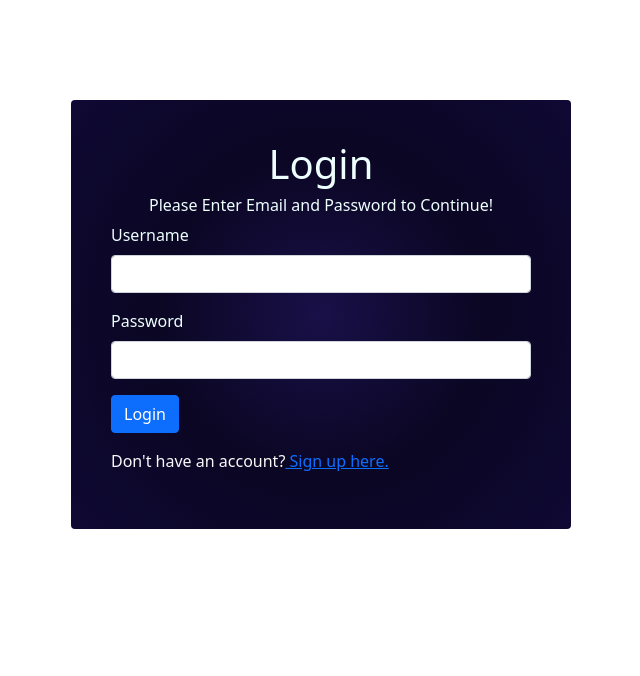
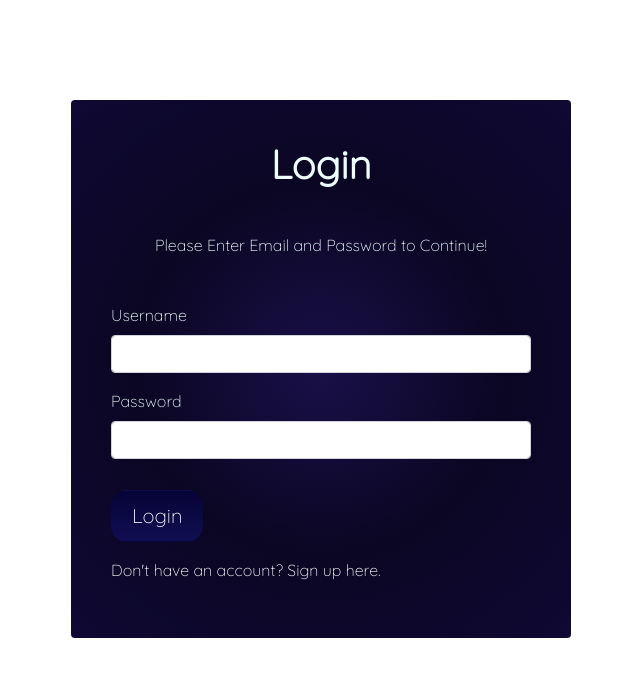
Before and after one commit to saleheenshafiq9/plex-theatre-cinemas, an Angular app in the folder plex-front-end-shafiq/plex-theatres/: page /login in a window 1280 px wide. Shown: the top 676 px of the page, without its empty margins (393-1033 px from the left). Built offline with nearby package versions, Linux system fonts and the light colour scheme.

Commit message:
sign up fix

```diff
--- a/plex-front-end-shafiq/plex-theatres/src/app/login/login.component.css
+++ b/plex-front-end-shafiq/plex-theatres/src/app/login/login.component.css
@@ -5,6 +5,7 @@
   width: 500px;
   padding: 40px;
   position: absolute;
+  font-family: "Quicksand", sans-serif;
   background: rgb(25, 16, 72);
   background: radial-gradient(
     circle,
@@ -20,3 +21,35 @@ h6 {
 label {
   color: #efff;
 }
+
+.btn {
+  background: #060436;
+  background-image: -webkit-linear-gradient(top, #060436, #100e52);
+  background-image: -moz-linear-gradient(top, #060436, #100e52);
+  background-image: -ms-linear-gradient(top, #060436, #100e52);
+  background-image: -o-linear-gradient(top, #060436, #100e52);
+  background-image: linear-gradient(to bottom, #060436, #100e52);
+  -webkit-border-radius: 16;
+  -moz-border-radius: 16;
+  border-radius: 16px;
+  color: #ffffff;
+  font-size: 20px;
+  padding: 10px 20px 10px 20px;
+  text-decoration: none;
+  font-family: "Quicksand", sans-serif;
+  margin-top: 15px;
+}
+
+.btn:hover {
+  background: #252fb8;
+  background-image: -webkit-linear-gradient(top, #252fb8, #123f5c);
+  background-image: -moz-linear-gradient(top, #252fb8, #123f5c);
+  background-image: -ms-linear-gradient(top, #252fb8, #123f5c);
+  background-image: -o-linear-gradient(top, #252fb8, #123f5c);
+  background-image: linear-gradient(to bottom, #252fb8, #123f5c);
+  text-decoration: none;
+}
+
+a {
+  cursor: pointer;
+}
--- a/plex-front-end-shafiq/plex-theatres/src/app/login/login.component.html
+++ b/plex-front-end-shafiq/plex-theatres/src/app/login/login.component.html
@@ -3,8 +3,8 @@
     <div class="col-md-6">
       <div class="card">
         <div class="text-center">
-          <h1>Login</h1>
-          <h6>Please Enter Email and Password to Continue!</h6>
+          <h1 style="font-weight: 600" class="mb-5">Login</h1>
+          <h6 class="mb-5">Please Enter Email and Password to Continue!</h6>
         </div>
         <form>
           <form>
@@ -35,18 +35,18 @@
               />
             </div>
 
-            <button type="submit" class="btn btn-primary" (click)="login()">
-              Login
-            </button>
+            <button type="submit" class="btn" (click)="login()">Login</button>
             <p class="text-light my-3">
-              Don't have an account?<a routerLink="/signup"> Sign up here.</a>
+              Don't have an account?<a (click)="clickSignup()">
+                Sign up here.</a
+              >
             </p>
           </form>
         </form>
       </div>
     </div>
     <div class="col-6">
-      <router-outlet></router-outlet>
+      <!-- <router-outlet></router-outlet> -->
     </div>
   </div>
 </div>
--- a/plex-front-end-shafiq/plex-theatres/src/app/login/login.component.ts
+++ b/plex-front-end-shafiq/plex-theatres/src/app/login/login.component.ts
@@ -19,4 +19,7 @@ export class LoginComponent implements OnInit {
     this.authService.setUser(this.user);
     this.router.navigate(['/']);
   }
+  clickSignup(): void {
+    this.router.navigate(['signup']);
+  }
 }
--- a/plex-front-end-shafiq/plex-theatres/src/app/sign-up/sign-up.component.css
+++ b/plex-front-end-shafiq/plex-theatres/src/app/sign-up/sign-up.component.css
@@ -1,18 +1,46 @@
 .card {
-  margin-top: 10px;
+  margin-left: 370px;
+  margin-top: 100px;
   border: none;
   width: 500px;
   padding: 40px;
   position: absolute;
-  top: 50%;
-  left: 50%;
-  transform: translate(-50%, 50%);
-  background: hsla(205, 46%, 30%, 1);
-  background: linear-gradient(
-    90 deg,
-    hsla(205, 46%, 30%, 1) 0%,
-    hsla(260, 29%, 36%, 1) 100%
+  font-family: "Quicksand", sans-serif;
+  background: rgb(25, 16, 72);
+  background: radial-gradient(
+    circle,
+    rgba(25, 16, 72, 1) 0%,
+    rgba(11, 6, 35, 1) 50%,
+    rgba(15, 9, 52, 1) 100%
   );
+}
+
+.btn {
+  background: #060436;
+  background-image: -webkit-linear-gradient(top, #060436, #100e52);
+  background-image: -moz-linear-gradient(top, #060436, #100e52);
+  background-image: -ms-linear-gradient(top, #060436, #100e52);
+  background-image: -o-linear-gradient(top, #060436, #100e52);
+  background-image: linear-gradient(to bottom, #060436, #100e52);
+  -webkit-border-radius: 16;
+  -moz-border-radius: 16;
+  border-radius: 16px;
+  color: #ffffff;
+  font-size: 20px;
+  padding: 10px 20px 10px 20px;
+  text-decoration: none;
+  font-family: "Quicksand", sans-serif;
+  margin-top: 15px;
+}
+
+.btn:hover {
+  background: #252fb8;
+  background-image: -webkit-linear-gradient(top, #252fb8, #123f5c);
+  background-image: -moz-linear-gradient(top, #252fb8, #123f5c);
+  background-image: -ms-linear-gradient(top, #252fb8, #123f5c);
+  background-image: -o-linear-gradient(top, #252fb8, #123f5c);
+  background-image: linear-gradient(to bottom, #252fb8, #123f5c);
+  text-decoration: none;
 }
 .card h1,
 h6 {
@@ -21,3 +49,8 @@ h6 {
 label {
   color: #efff;
 }
+
+a {
+  text-decoration: none;
+  color: #ffffff;
+}
--- a/plex-front-end-shafiq/plex-theatres/src/app/sign-up/sign-up.component.html
+++ b/plex-front-end-shafiq/plex-theatres/src/app/sign-up/sign-up.component.html
@@ -3,8 +3,8 @@
     <div class="col-md-6">
       <div class="card">
         <div class="text-center">
-          <h1>Sign up</h1>
-          <h6>Register Yourself!</h6>
+          <h1 style="font-weight: 600" class="mb-5">Sign up</h1>
+          <h6 class="mb-5">Register Yourself!</h6>
         </div>
         <form>
           <form FormGroup="signupForm">
@@ -60,10 +60,14 @@
               />
             </div>
 
-            <button type="submit" class="btn btn-primary" (click)="signup()">
+            <button
+              type="submit"
+              class="btn text-light my-3"
+              (click)="signup()"
+            >
               Sign up
             </button>
-            <p>
+            <p class="text-light">
               Have account?<a routerLink="/login" routerLinkActive="active"
                 >Login</a
               >
--- a/plex-front-end-shafiq/plex-theatres/src/app/sign-up/sign-up.component.ts
+++ b/plex-front-end-shafiq/plex-theatres/src/app/sign-up/sign-up.component.ts
@@ -13,11 +13,7 @@ import { LoginComponent } from '../login/login.component';
 export class SignUpComponent implements OnInit {
   public signupForm!: FormGroup;
   user = new User();
-  constructor(
-    private router: Router,
-    private formbuilder: FormBuilder,
-    private authService: AuthService
-  ) {}
+  constructor(private router: Router, private authService: AuthService) {}
 
   ngOnInit(): void {}
   signup(): void {
```
